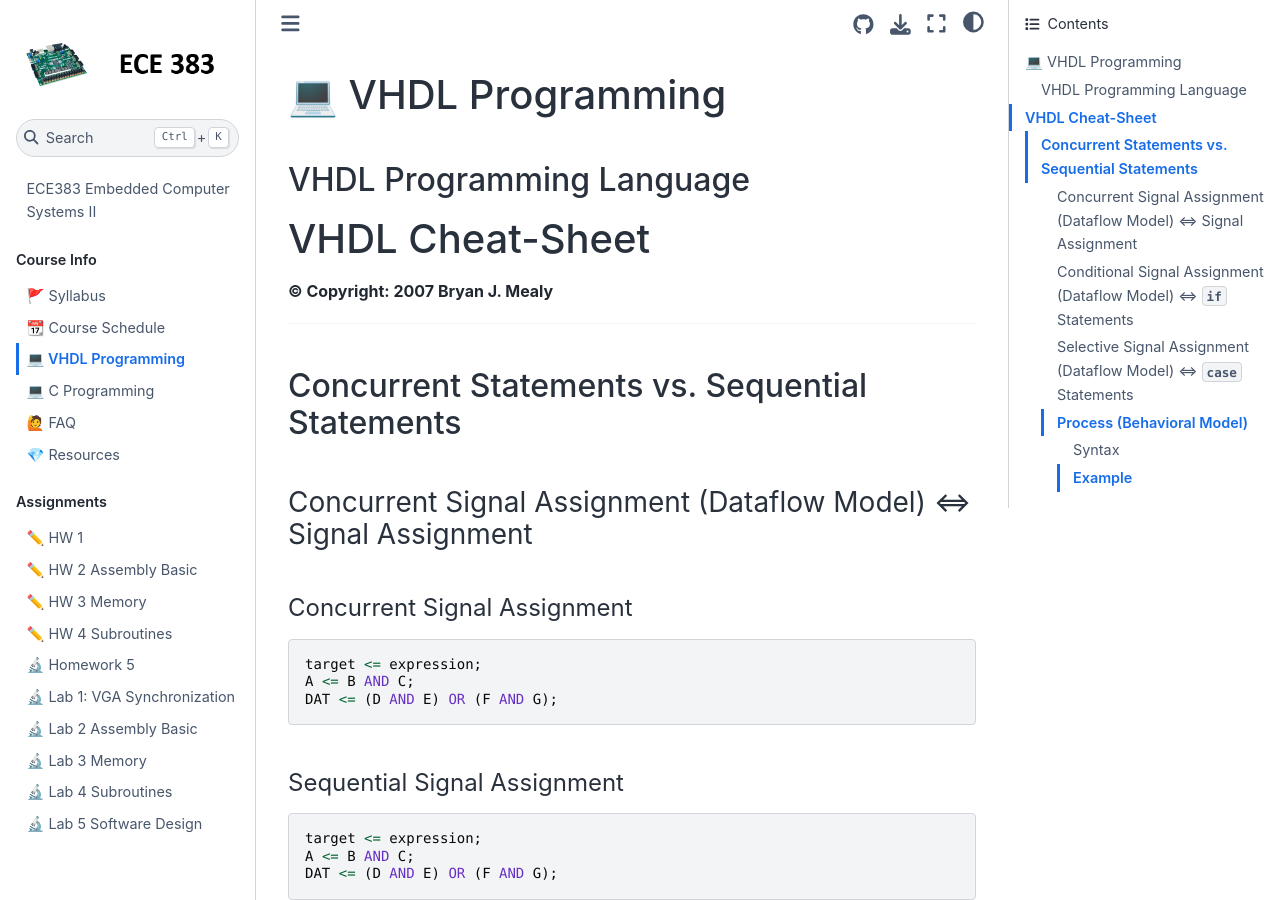
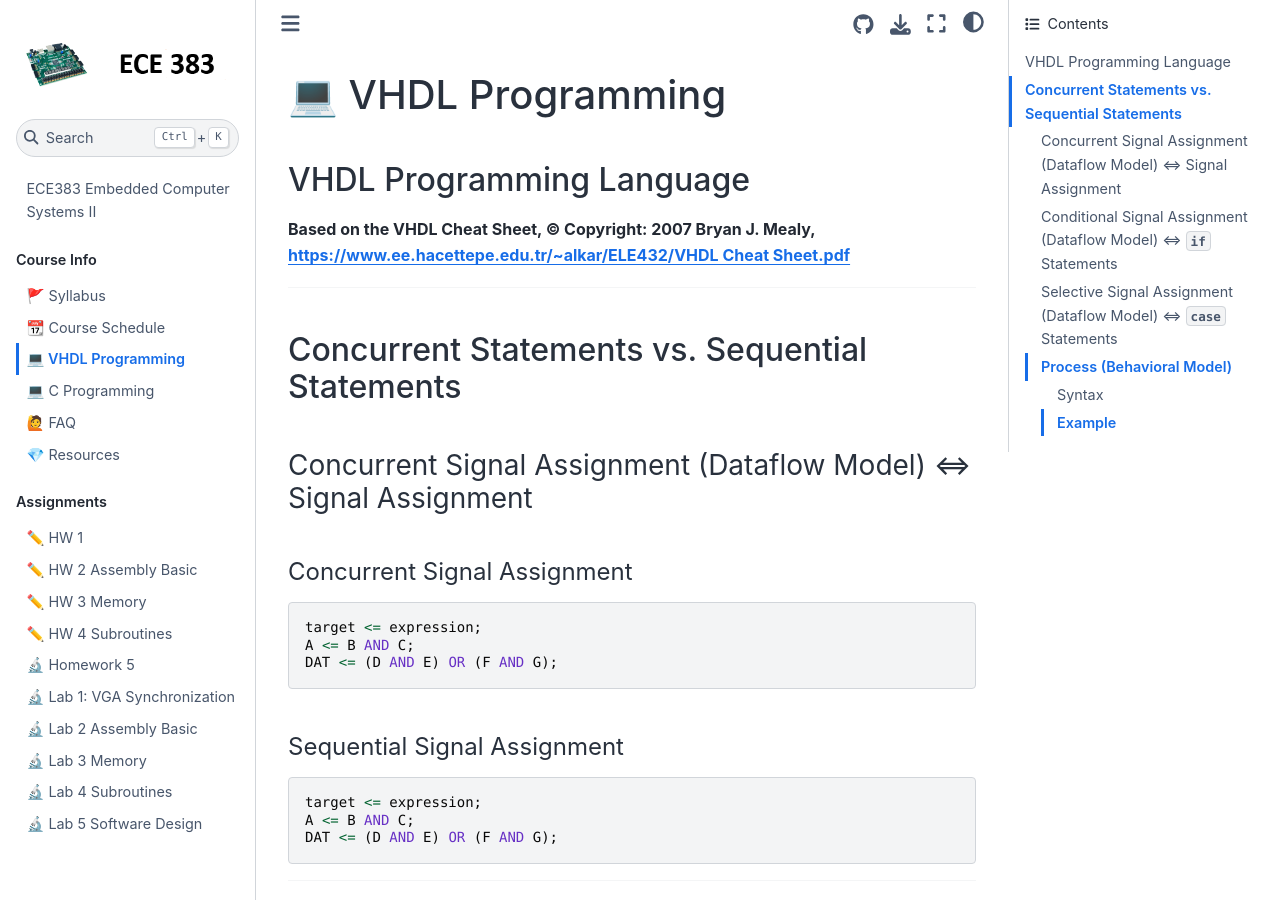
Before and after one commit to USAFA-ECE/ece383, a Jupyter Book: the page built from book/vhdl_programming.md, in a window 1280 px wide and 900 px high. Built offline with Jupyter Book 1.0.4 settings and Sphinx 7.4.7 and the Sphinx Book theme 1.1.4, drawn with Linux system fonts in a browser that asks for light colours; pages that are not in the unit, such as notebooks, are missing from menus.

Commit message:
Update vhdl_programming.md

```diff
--- a/book/vhdl_programming.md
+++ b/book/vhdl_programming.md
@@ -2,9 +2,7 @@
 
 (faq-vhdl_programming)=
 ## VHDL Programming Language
-
-# VHDL Cheat-Sheet
-**© Copyright: 2007 Bryan J. Mealy**
+**Based on the VHDL Cheat Sheet, © Copyright: 2007 Bryan J. Mealy, https://www.ee.hacettepe.edu.tr/~alkar/ELE432/VHDL%20Cheat%20Sheet.pdf**
 
 ---
 
```
